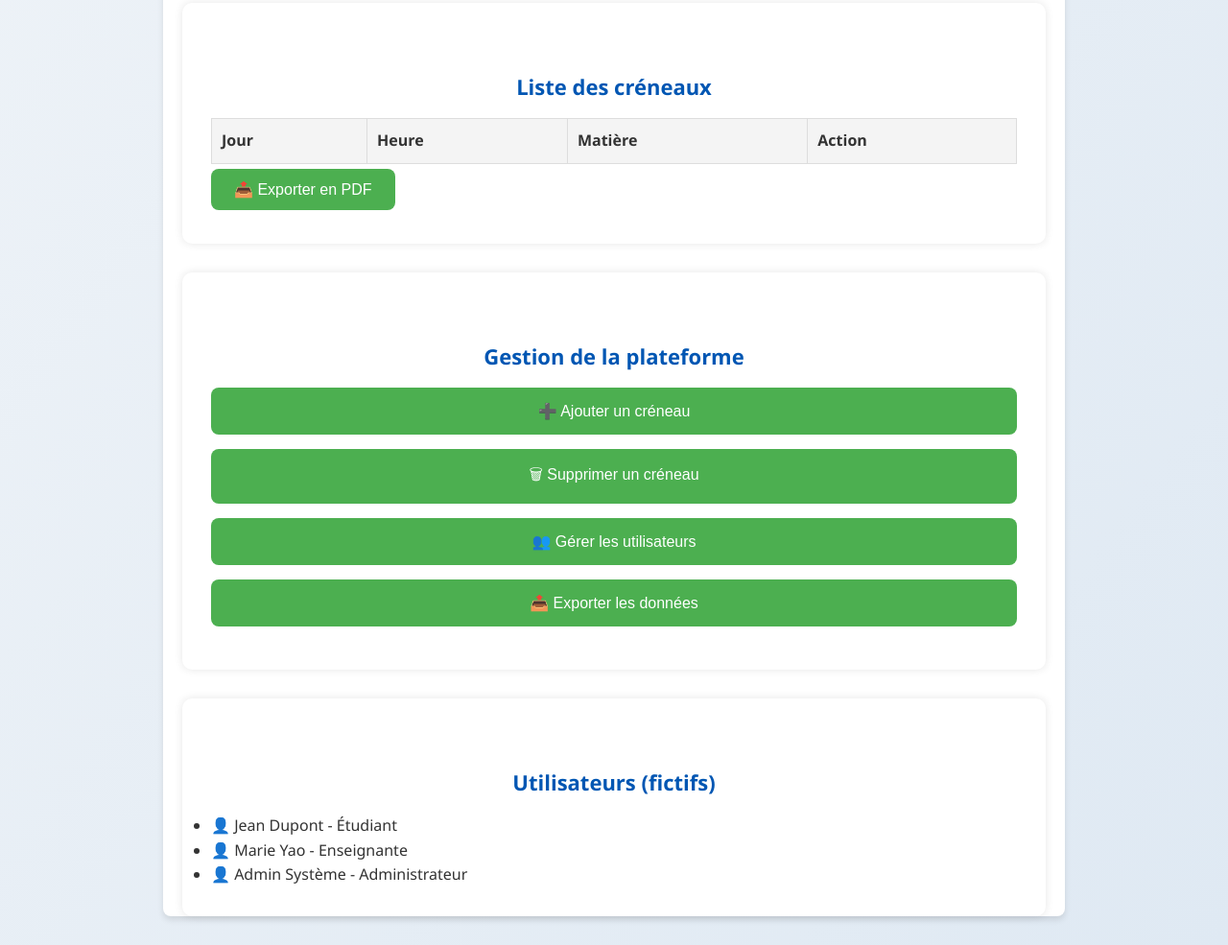
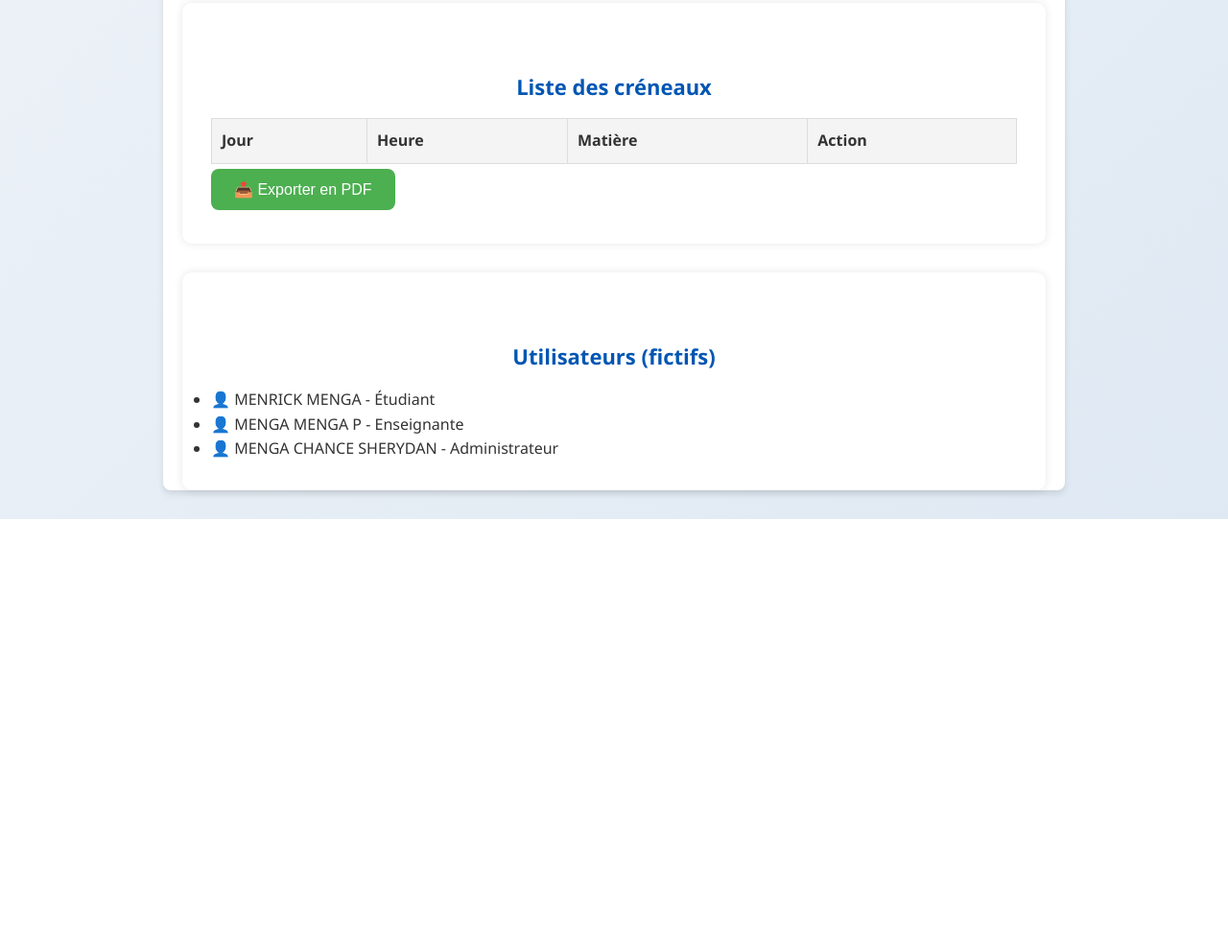
Before and after one commit to menrickP/javascriptmenga, a website: page admin.html in a window 1280 px wide. Shown: the part 705-1690 px from the top of the page at 96% size. After the commit the page ends 1246 px from the top, so only its background shows below. Drawn offline with nearby package versions, Linux system fonts and the light colour scheme.

Commit message:
Update admin.html

```diff
--- a/admin.html
+++ b/admin.html
@@ -36,7 +36,7 @@
       text-align: center;
     }
 
-    .form-container, .actions, .admin-actions {
+    .form-container, .actions {
       background-color: white;
       padding: 30px;
       margin-top: 20px;
@@ -56,7 +56,6 @@
       margin-bottom: 15px;
       border: 1px solid #ccc;
       border-radius: 6px;
-      box-sizing: border-box;
     }
 
     button {
@@ -91,14 +90,6 @@
 
     th {
       background-color: #e3eaf2;
-    }
-
-    .admin-actions button {
-      display: block;
-      width: 100%;
-      padding: 15px;
-      margin-bottom: 15px;
-      font-size: 16px;
     }
   </style>
 </head>
@@ -152,22 +143,13 @@
       <button onclick="exportPDF()">📤 Exporter en PDF</button>
     </section>
 
-    <!-- Boutons d'action supplémentaires -->
-    <section class="admin-actions">
-      <h2>Gestion de la plateforme</h2>
-      <button onclick="alert('Créneau ajouté')">➕ Ajouter un créneau</button>
-      <button onclick="alert('Créneaux supprimés')">🗑 Supprimer un créneau</button>
-      <button onclick="alert('Utilisateurs consultés')">👥 Gérer les utilisateurs</button>
-      <button onclick="alert('Export lancé')">📤 Exporter les données</button>
-    </section>
-
     <!-- Utilisateurs fictifs -->
     <section class="actions">
       <h2>Utilisateurs (fictifs)</h2>
       <ul id="userList">
-        <li>👤 Jean Dupont - Étudiant</li>
-        <li>👤 Marie Yao - Enseignante</li>
-        <li>👤 Admin Système - Administrateur</li>
+        <li>👤 MENRICK MENGA - Étudiant</li>
+        <li>👤 MENGA MENGA P - Enseignante</li>
+        <li>👤 MENGA CHANCE SHERYDAN - Administrateur</li>
       </ul>
     </section>
   </main>
@@ -184,12 +166,12 @@
       const subject = document.getElementById('subject').value;
 
       const row = document.createElement('tr');
-      row.innerHTML = `
-        <td>${day}</td>
-        <td>${time}</td>
-        <td>${subject}</td>
+      row.innerHTML = \`
+        <td>\${day}</td>
+        <td>\${time}</td>
+        <td>\${subject}</td>
         <td><button onclick="deleteRow(this)">❌ Supprimer</button></td>
-      `;
+      \`;
       tableBody.appendChild(row);
 
       form.reset();
```
